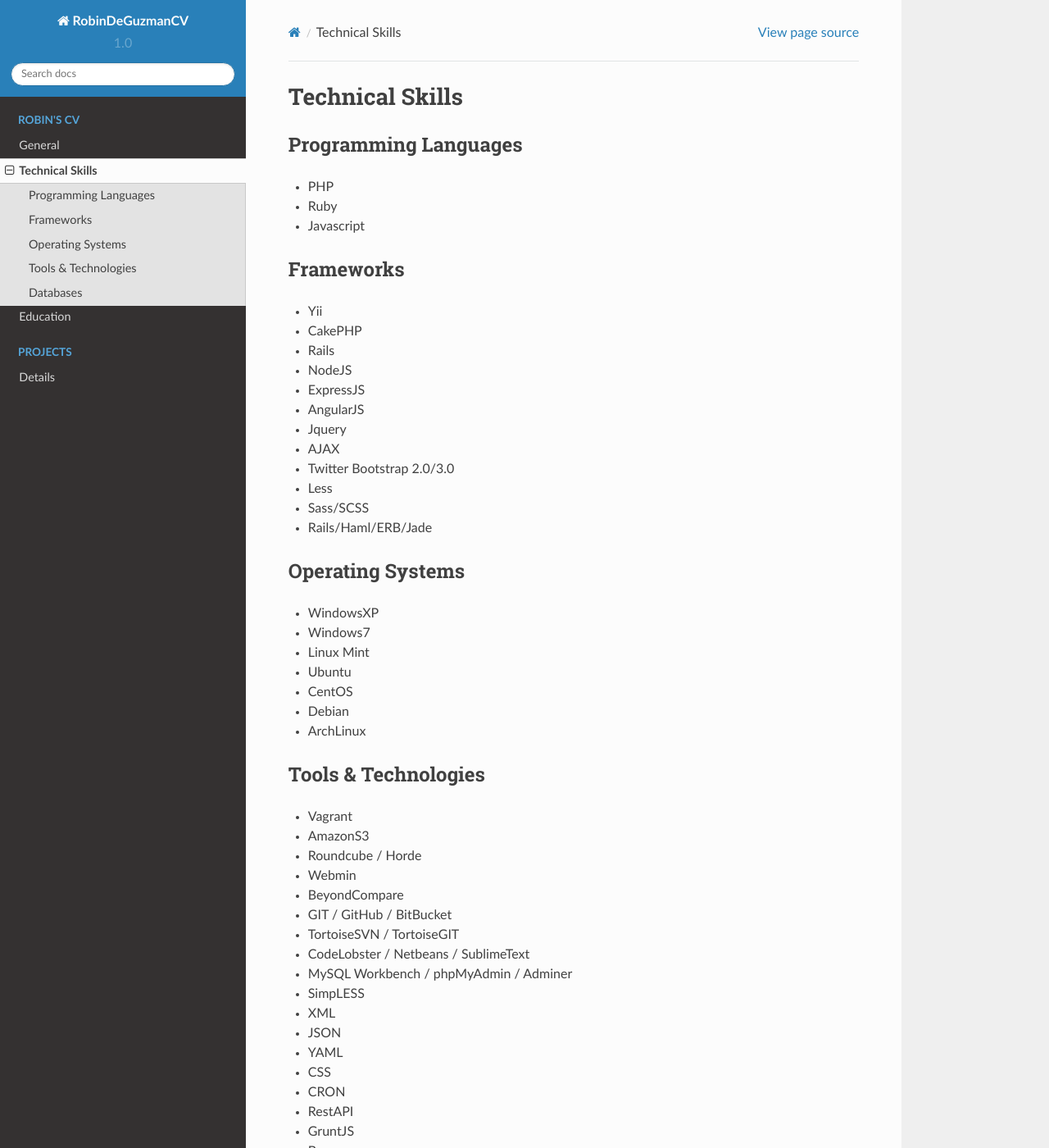
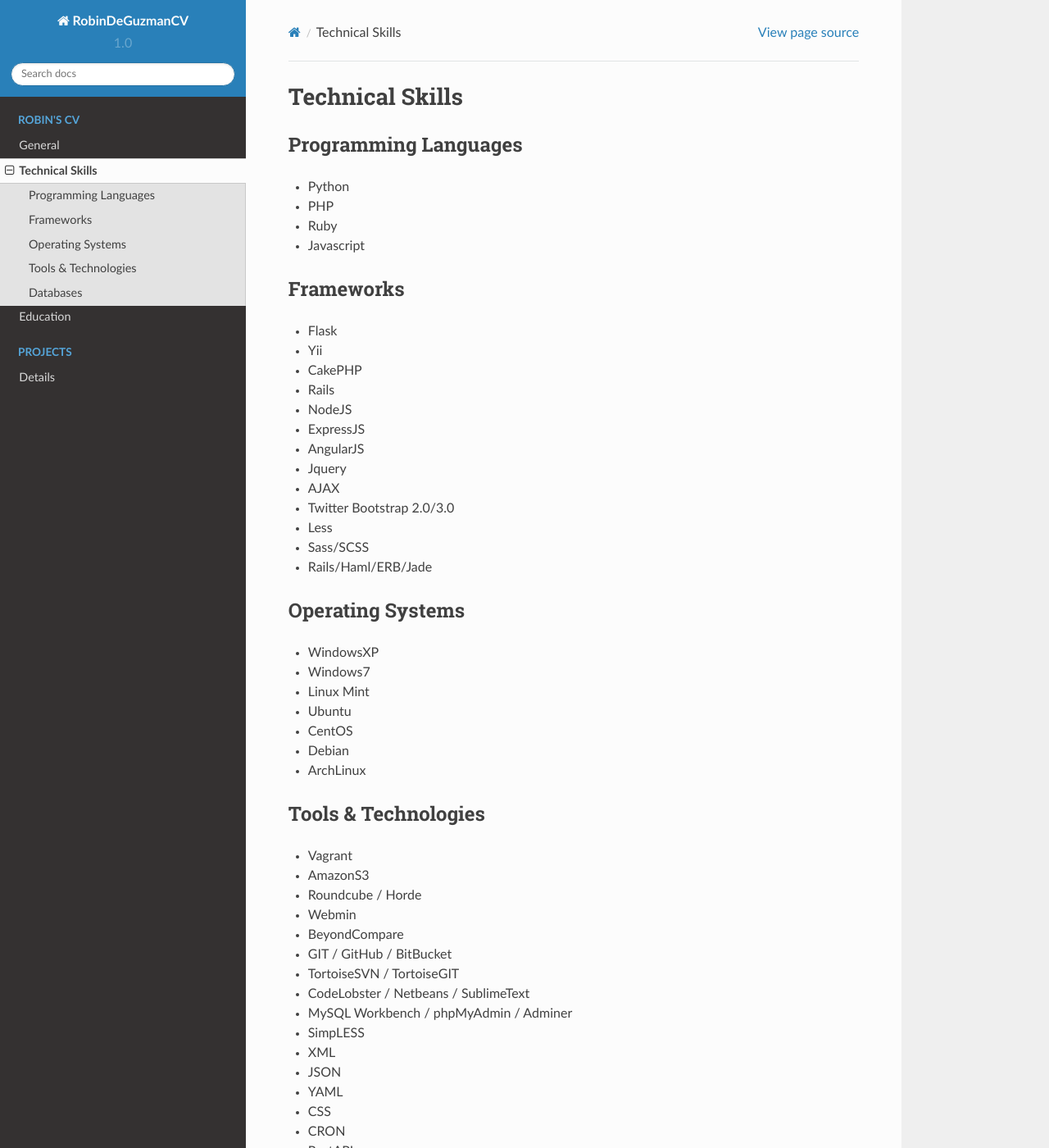
Before and after one commit to rfdeguzman21/rfdeguzman.github.io, a Sphinx documentation site: the page built from docs/skills.rst, in a window 1280 px wide and 1400 px high. Shown: the whole window at 82% size. Built offline with Sphinx 7.4.7 and the Read the Docs theme 2.0.0, drawn with Linux system fonts in a browser that asks for light colours.

Commit message:
Update skills.rst

```diff
--- a/docs/skills.rst
+++ b/docs/skills.rst
@@ -4,6 +4,7 @@
 Programming Languages
 ---------------------
 
+- Python
 - PHP
 - Ruby
 - Javascript
@@ -11,6 +12,7 @@
 Frameworks
 ----------
 
+- Flask
 - Yii
 - CakePHP
 - Rails
@@ -62,4 +64,4 @@
 
 - MySQL
 - SQLite
-- Mongodb
+- MongoDB
```
